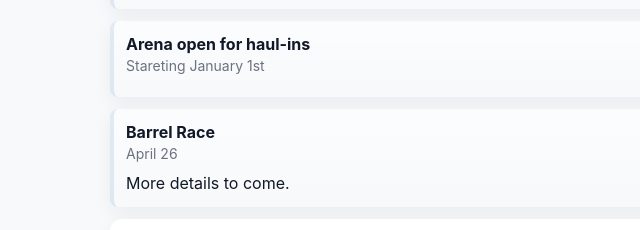
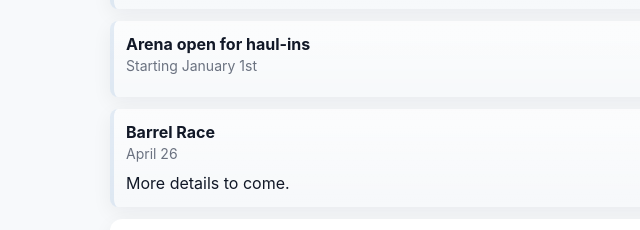
Before and after one commit to dparks213/BLT-Arena, a plain HTML site: page html/events.html in a window 1280 px wide. Shown: the part 338-568 px from the top of the page, 0-640 px from the left. Drawn offline with Linux system fonts and the light colour scheme.

Commit message:
facebookchange

```diff
--- a/html/events.html
+++ b/html/events.html
@@ -44,7 +44,7 @@
       </div>
       <div class="card event" style="margin-top:12px;">
         <div style="font-weight:700">Arena open for haul-ins</div>
-        <div class="small">Stareting January 1st</div>
+        <div class="small">Starting January 1st</div>
         <div style="margin-top:8px;"></div>
       </div>
       <div class="card event" style="margin-top:12px;">
```
